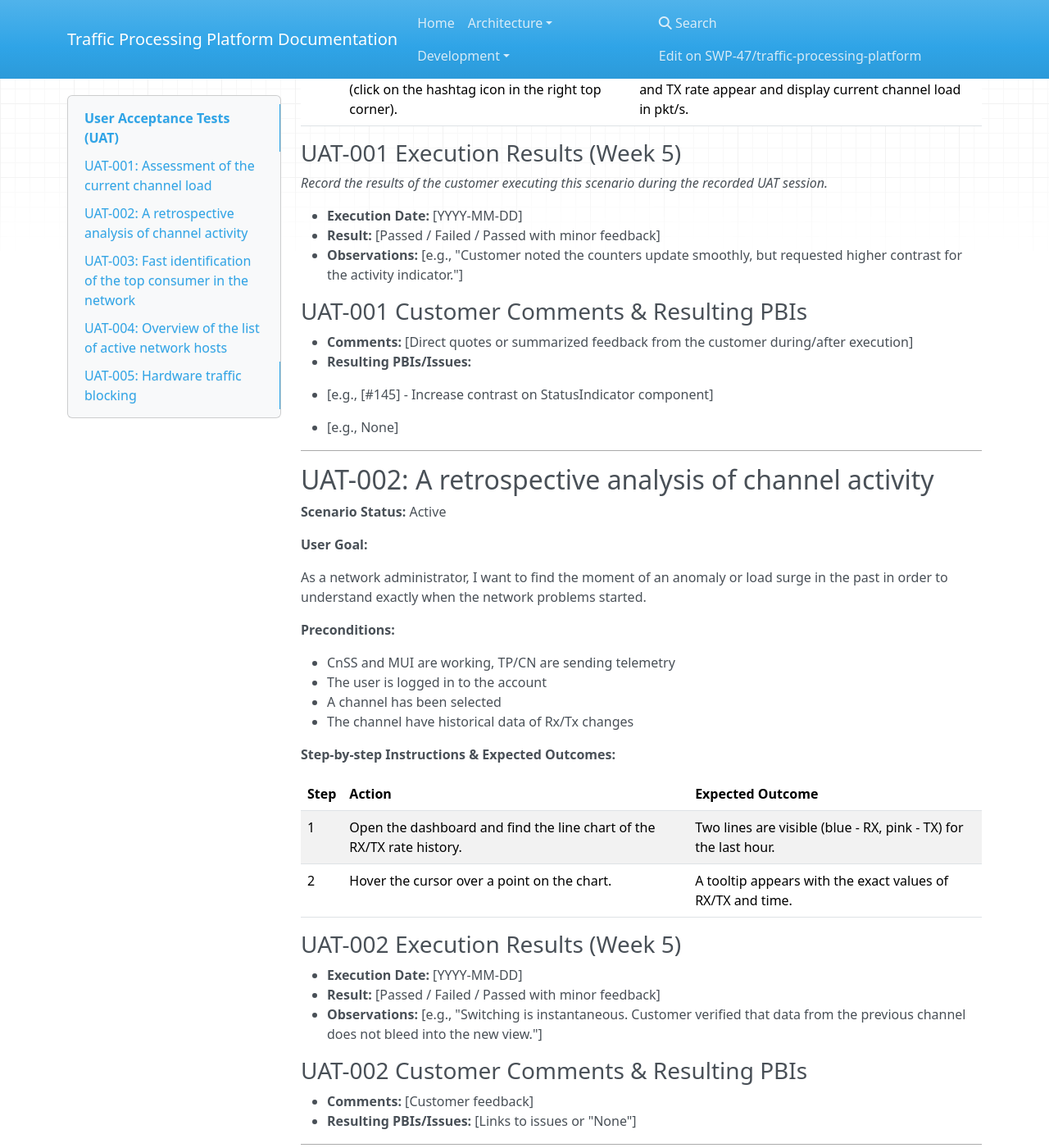
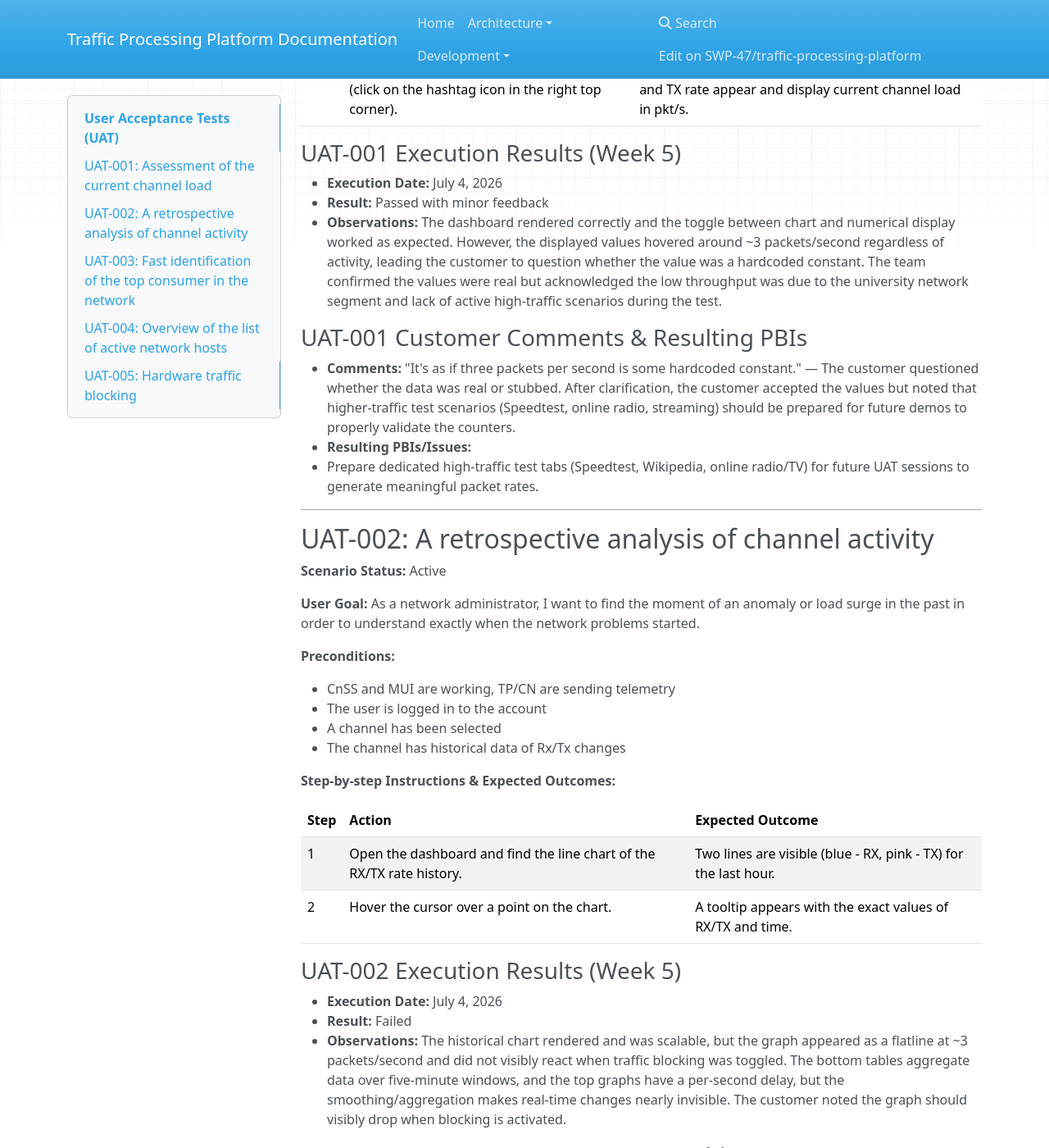
Before and after one commit to SWP-47/traffic-processing-platform, an MkDocs documentation site: the page built from docs/user-acceptance-tests.md, in a window 1280 px wide and 1400 px high, scrolled down 679 px. Shown: the whole window at 82% size. Built offline with MkDocs 1.6.1, drawn with Linux system fonts in a browser that asks for light colours; nearby versions of some CDN libraries; some of the changed text lies outside the part shown.

Commit message:
docs: update UAT results

```diff
--- a/docs/user-acceptance-tests.md
+++ b/docs/user-acceptance-tests.md
@@ -28,19 +28,15 @@ As a network administrator, I want to quickly and accurately count the numeric v
 
 ### UAT-001 Execution Results (Week 5)
 
-*Record the results of the customer executing this scenario during the recorded UAT session.*
-
-- **Execution Date:** [YYYY-MM-DD]
-- **Result:** [Passed / Failed / Passed with minor feedback]
-- **Observations:** [e.g., "Customer noted the counters update smoothly, but requested higher contrast for the activity indicator."]
+- **Execution Date:** July 4, 2026
+- **Result:** Passed with minor feedback
+- **Observations:** The dashboard rendered correctly and the toggle between chart and numerical display worked as expected. However, the displayed values hovered around ~3 packets/second regardless of activity, leading the customer to question whether the value was a hardcoded constant. The team confirmed the values were real but acknowledged the low throughput was due to the university network segment and lack of active high-traffic scenarios during the test.
 
 ### UAT-001 Customer Comments & Resulting PBIs
 
-- **Comments:** [Direct quotes or summarized feedback from the customer during/after execution]
+- **Comments:** "It's as if three packets per second is some hardcoded constant." — The customer questioned whether the data was real or stubbed. After clarification, the customer accepted the values but noted that higher-traffic test scenarios (Speedtest, online radio, streaming) should be prepared for future demos to properly validate the counters.
 - **Resulting PBIs/Issues:**
-
-  - [e.g., [#145] - Increase contrast on StatusIndicator component]
-  - [e.g., None]
+  - Prepare dedicated high-traffic test tabs (Speedtest, Wikipedia, online radio/TV) for future UAT sessions to generate meaningful packet rates.
 
 ---
 
@@ -49,7 +45,6 @@ As a network administrator, I want to quickly and accurately count the numeric v
 **Scenario Status:** Active
 
 **User Goal:**
-
 As a network administrator, I want to find the moment of an anomaly or load surge in the past in order to understand exactly when the network problems started.
 
 **Preconditions:**
@@ -57,7 +52,7 @@ As a network administrator, I want to find the moment of an anomaly or load surg
 - CnSS and MUI are working, TP/CN are sending telemetry
 - The user is logged in to the account
 - A channel has been selected
-- The channel have historical data of Rx/Tx changes
+- The channel has historical data of Rx/Tx changes
 
 **Step-by-step Instructions & Expected Outcomes:**
 
@@ -68,14 +63,16 @@ As a network administrator, I want to find the moment of an anomaly or load surg
 
 ### UAT-002 Execution Results (Week 5)
 
-- **Execution Date:** [YYYY-MM-DD]
-- **Result:** [Passed / Failed / Passed with minor feedback]
-- **Observations:** [e.g., "Switching is instantaneous. Customer verified that data from the previous channel does not bleed into the new view."]
+- **Execution Date:** July 4, 2026
+- **Result:** Failed
+- **Observations:** The historical chart rendered and was scalable, but the graph appeared as a flatline at ~3 packets/second and did not visibly react when traffic blocking was toggled. The bottom tables aggregate data over five-minute windows, and the top graphs have a per-second delay, but the smoothing/aggregation makes real-time changes nearly invisible. The customer noted the graph should visibly drop when blocking is activated.
 
 ### UAT-002 Customer Comments & Resulting PBIs
 
-- **Comments:** [Customer feedback]
-- **Resulting PBIs/Issues:** [Links to issues or "None"]
+- **Comments:** "It doesn't react very actively to changes, unfortunately." The customer requested adding a smaller time-scale division — a minimum window of 1 minute or 5 minutes — so the graph can be fully zoomed in for near real-time observation. "So the graph is fully zoomed in, and you can look at it almost in real-time and change things."
+- **Resulting PBIs/Issues:**
+  - Add a 1-minute / 5-minute minimum time window toggle to the historical chart to improve real-time reactivity and visibility of traffic state changes.
+  - Investigate why the chart does not visually reflect traffic drops when hardware blocking is engaged (possible over-aggregation or smoothing issue).
 
 ---
 
@@ -84,7 +81,6 @@ As a network administrator, I want to find the moment of an anomaly or load surg
 **Scenario Status:** Active
 
 **User Goal:**
-
 As a network administrator, I want to quickly understand who is generating the main load on the network right now.
 
 **Preconditions:**
@@ -92,7 +88,7 @@ As a network administrator, I want to quickly understand who is generating the m
 - CnSS and MUI are working, TP/CN are sending telemetry
 - The user is logged in to the account
 - A channel has been selected
-- The channel have several hosts with different received and sent per second metrics
+- The channel has several hosts with different received and sent per second metrics
 
 **Step-by-step Instructions & Expected Outcomes:**
 
@@ -104,14 +100,15 @@ As a network administrator, I want to quickly understand who is generating the m
 
 ### UAT-003 Execution Results (Week 5)
 
-- **Execution Date:** [YYYY-MM-DD]
-- **Result:** [Passed / Failed / Passed with minor feedback]
-- **Observations:** [e.g., "Customer successfully verified that the UI correctly filters the dropdown and the backend correctly rejects unauthorized WS connections."]
+- **Execution Date:** July 4, 2026
+- **Result:** Failed
+- **Observations:** The table initially rendered and displayed the LAN host IP dynamically. However, during the test the team disconnected the Ethernet cable from the board to verify that the host would be marked as inactive. After this, the system stopped transmitting and receiving data entirely and did not recover. The customer attributed this to a system component "getting tired from working too long" and suggested a restart, but noted this needs to be investigated.
 
 ### UAT-003 Customer Comments & Resulting PBIs
 
-- **Comments:** [Customer feedback]
-- **Resulting PBIs/Issues:** [Links to issues or "None"]
+- **Comments:** "I think one of the system components just got tired, it worked for a long time. Alright, let's just restart it, and it will most likely work." The customer was understanding but flagged this as a stability concern that must be addressed.
+- **Resulting PBIs/Issues:**
+  - **[Critical]** Investigate and fix CN/CnSS state corruption or crash when a network interface is physically disconnected and reconnected. The system must recover gracefully without requiring a manual restart.
 
 ---
 
@@ -120,7 +117,6 @@ As a network administrator, I want to quickly understand who is generating the m
 **Scenario Status:** Active
 
 **User Goal:**
-
 As a network administrator, I want to see the full picture of network activity and find a specific host in order to understand what is happening on the network as a whole.
 
 **Preconditions:**
@@ -128,7 +124,7 @@ As a network administrator, I want to see the full picture of network activity a
 - CnSS and MUI are working, TP/CN are sending telemetry
 - The user is logged in to the account
 - A channel has been selected
-- The channel have several hosts with different received and sent per second metrics
+- The channel has several hosts with different received and sent per second metrics
 
 **Step-by-step Instructions & Expected Outcomes:**
 
@@ -141,14 +137,15 @@ As a network administrator, I want to see the full picture of network activity a
 
 ### UAT-004 Execution Results (Week 5)
 
-- **Execution Date:** [YYYY-MM-DD]
-- **Result:** [Passed / Failed / Passed with minor feedback]
-- **Observations:** [e.g., "Customer successfully verified that the UI correctly filters the dropdown and the backend correctly rejects unauthorized WS connections."]
+- **Execution Date:** July 4, 2026
+- **Result:** Passed with minor feedback
+- **Observations:** The hosts page rendered correctly with the full table. Basic text-based filtering (`location: LAN`) worked and correctly filtered to show only LAN hosts. Sorting by columns functioned as expected. The customer acknowledged the filtering works but emphasized that text-based filter fields are a poor UX choice and referenced prior feedback on this topic. The team acknowledged that sidebar-style filters could be added with minimal code changes.
 
 ### UAT-004 Customer Comments & Resulting PBIs
 
-- **Comments:** [Customer feedback]
-- **Resulting PBIs/Issues:** [Links to issues or "None"]
+- **Comments:** "I assume you already feel how hard it is to work with text fields for filtering?" / "This is exactly what I was talking about last time." The customer reiterated that strict text syntax (case-sensitive, space-sensitive) is not user-friendly and should be replaced or supplemented with structured filter controls.
+- **Resulting PBIs/Issues:**
+  - Redesign the host table filtering UI to use structured controls (dropdowns, tags, or sidebar filters) instead of raw text-field syntax queries.
 
 ---
 
@@ -157,7 +154,6 @@ As a network administrator, I want to see the full picture of network activity a
 **Scenario Status:** Active
 
 **User Goal:**
-
 As a network administrator, I want to physically stop unwanted traffic and make sure that the system displays this status correctly.
 
 **Preconditions:**
@@ -171,18 +167,20 @@ As a network administrator, I want to physically stop unwanted traffic and make
 
 | Step | Action | Expected Outcome |
 |---|---|---|
-| 1 | Open some internet page on the demo LAN laptop. | Ensure, that the internet is working as expected. |
-| 2 | Press the physical button on the FPGA board to block traffic from the demo LAN laptop. | Opened intenet page stops loading. |
+| 1 | Open some internet page on the demo LAN laptop. | Ensure that the internet is working as expected. |
+| 2 | Press the physical button on the FPGA board to block traffic from the demo LAN laptop. | Opened internet page stops loading. |
 | 3 | Check MUI dashboard charts. | The overall channel activity decreases. |
 | 4 | Press the physical button on the FPGA board again to stop blocking traffic from the demo LAN laptop. | Internet is working on the demo laptop again and channel activity on the MUI increases. |
 
 ### UAT-005 Execution Results (Week 5)
 
-- **Execution Date:** [YYYY-MM-DD]
-- **Result:** [Passed / Failed / Passed with minor feedback]
-- **Observations:** [e.g., "Customer successfully verified that the UI correctly filters the dropdown and the backend correctly rejects unauthorized WS connections."]
+- **Execution Date:** July 4, 2026
+- **Result:** Passed with minor feedback
+- **Observations:** Pressing Key1 successfully blocked traffic — the LED1 turned off and the laptop lost internet access immediately. Pressing the button again restored connectivity. The customer tested with Wikipedia (fast loading when unblocked, no access when blocked) and attempted streaming to observe sustained blocking behavior. The customer observed via the board LEDs that requests arrive but are not forwarded back, and noted the router would see broken packets. The team acknowledged the current implementation is a basic version that drops traffic at the IP level and that contact bounce (debounce) on the physical button has not yet been fixed. Blocking is currently hardcoded to a single device IP.
 
 ### UAT-005 Customer Comments & Resulting PBIs
 
-- **Comments:** [Customer feedback]
-- **Resulting PBIs/Issues:** [Links to issues or "None"]
+- **Comments:** "So the router sees a bunch of broken packets." / "With video, it's a bit harder to see because video has a 10-15-30 second buffer." The customer understood the current implementation limitations and was satisfied that blocking works at a functional level. Requested that future demos prepare active streaming/radio tabs to better visualize the blocking effect in real time.
+- **Resulting PBIs/Issues:**
+  - Fix hardware button debounce (contact bounce) on Key1 to prevent multiple unintended state toggles.
+  - Expand blocking beyond the single hardcoded IP to support configurable per-host or per-channel blocking rules.
```
